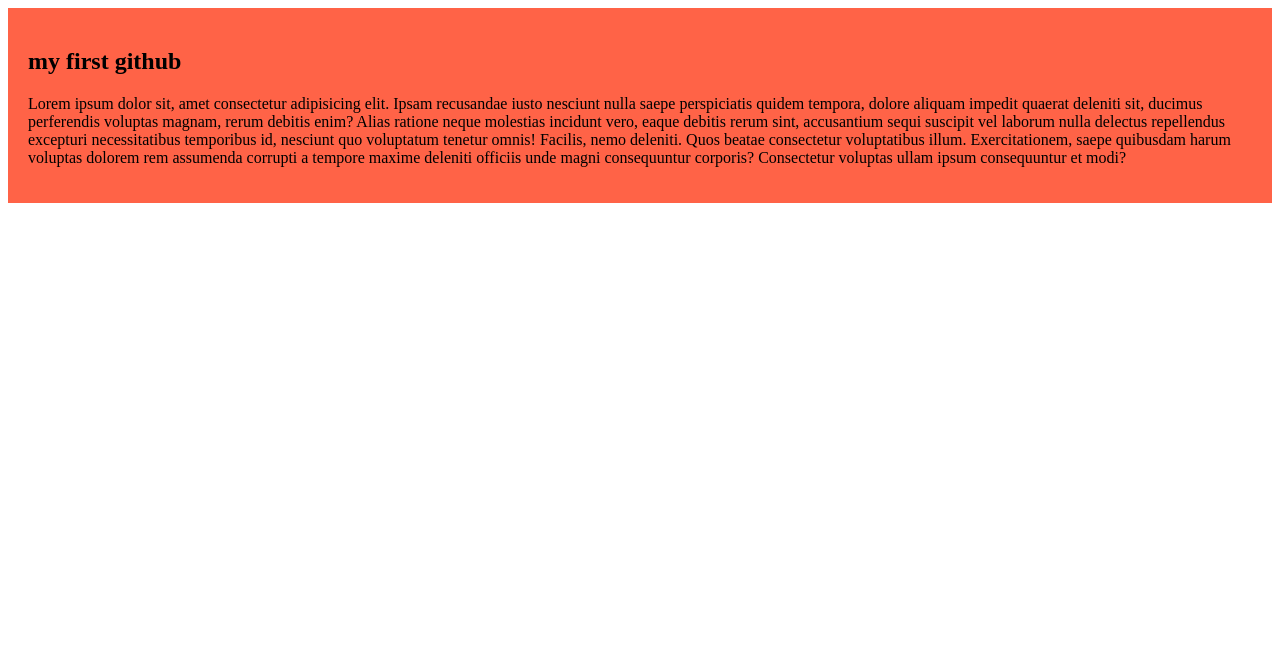
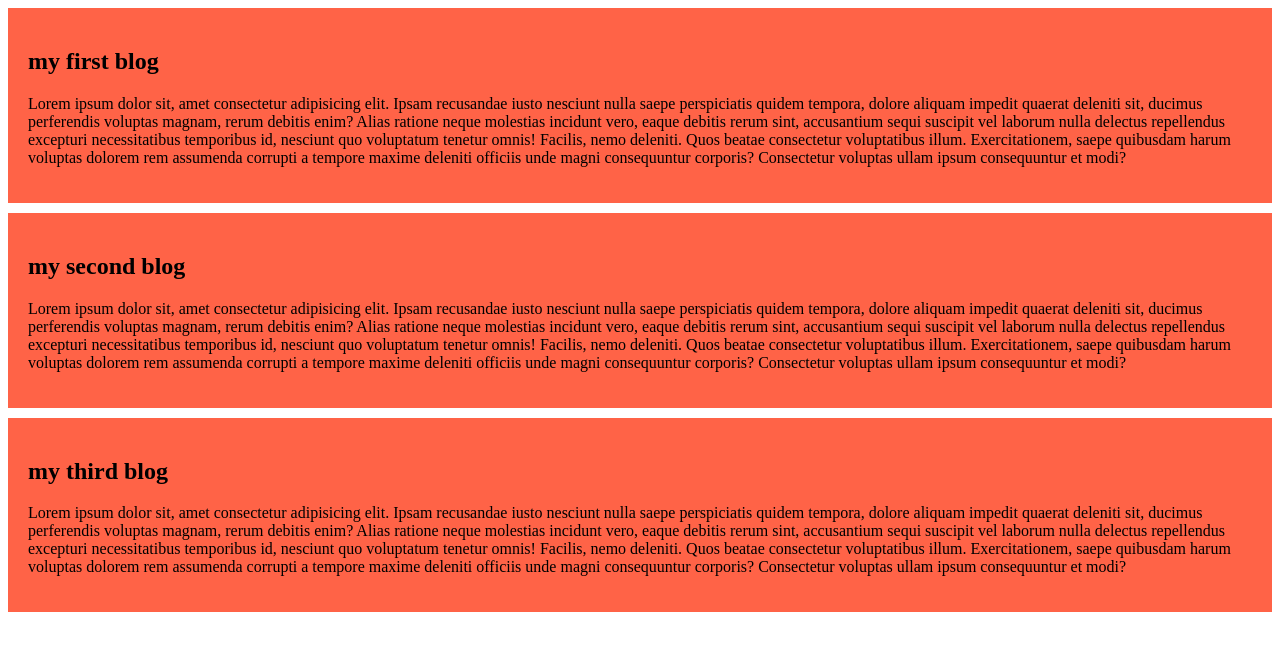
Before and after one commit to azim622/my-simple2-repo, a plain HTML site: page index.html in a window 1280 px wide. Drawn offline with Linux system fonts and the light colour scheme.

Commit message:
my second blog

```diff
--- a/blog.css
+++ b/blog.css
@@ -1,4 +1,5 @@
 div{
     background-color: tomato;
     padding: 20px;
+    margin-bottom: 10px;
 }
--- a/index.html
+++ b/index.html
@@ -8,7 +8,19 @@
 </head>
 <body>
     <div>
-        <h2>my first github</h2>
+        <h2>my first blog</h2>
+        <p>Lorem ipsum dolor sit, amet consectetur adipisicing elit. Ipsam recusandae iusto nesciunt nulla saepe perspiciatis quidem tempora, dolore aliquam impedit quaerat deleniti sit, ducimus perferendis voluptas magnam, rerum debitis enim?
+        Alias ratione neque molestias incidunt vero, eaque debitis rerum sint, accusantium sequi suscipit vel laborum nulla delectus repellendus excepturi necessitatibus temporibus id, nesciunt quo voluptatum tenetur omnis! Facilis, nemo deleniti.
+        Quos beatae consectetur voluptatibus illum. Exercitationem, saepe quibusdam harum voluptas dolorem rem assumenda corrupti a tempore maxime deleniti officiis unde magni consequuntur corporis? Consectetur voluptas ullam ipsum consequuntur et modi?</p>
+    </div>
+    <div>
+        <h2>my second blog</h2>
+        <p>Lorem ipsum dolor sit, amet consectetur adipisicing elit. Ipsam recusandae iusto nesciunt nulla saepe perspiciatis quidem tempora, dolore aliquam impedit quaerat deleniti sit, ducimus perferendis voluptas magnam, rerum debitis enim?
+        Alias ratione neque molestias incidunt vero, eaque debitis rerum sint, accusantium sequi suscipit vel laborum nulla delectus repellendus excepturi necessitatibus temporibus id, nesciunt quo voluptatum tenetur omnis! Facilis, nemo deleniti.
+        Quos beatae consectetur voluptatibus illum. Exercitationem, saepe quibusdam harum voluptas dolorem rem assumenda corrupti a tempore maxime deleniti officiis unde magni consequuntur corporis? Consectetur voluptas ullam ipsum consequuntur et modi?</p>
+    </div>
+    <div>
+        <h2>my third blog</h2>
         <p>Lorem ipsum dolor sit, amet consectetur adipisicing elit. Ipsam recusandae iusto nesciunt nulla saepe perspiciatis quidem tempora, dolore aliquam impedit quaerat deleniti sit, ducimus perferendis voluptas magnam, rerum debitis enim?
         Alias ratione neque molestias incidunt vero, eaque debitis rerum sint, accusantium sequi suscipit vel laborum nulla delectus repellendus excepturi necessitatibus temporibus id, nesciunt quo voluptatum tenetur omnis! Facilis, nemo deleniti.
         Quos beatae consectetur voluptatibus illum. Exercitationem, saepe quibusdam harum voluptas dolorem rem assumenda corrupti a tempore maxime deleniti officiis unde magni consequuntur corporis? Consectetur voluptas ullam ipsum consequuntur et modi?</p>
```
